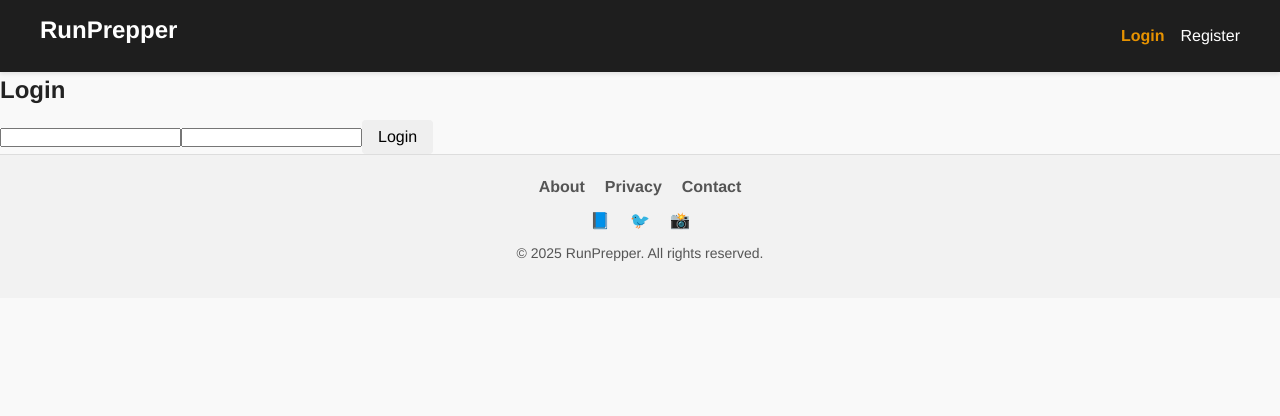
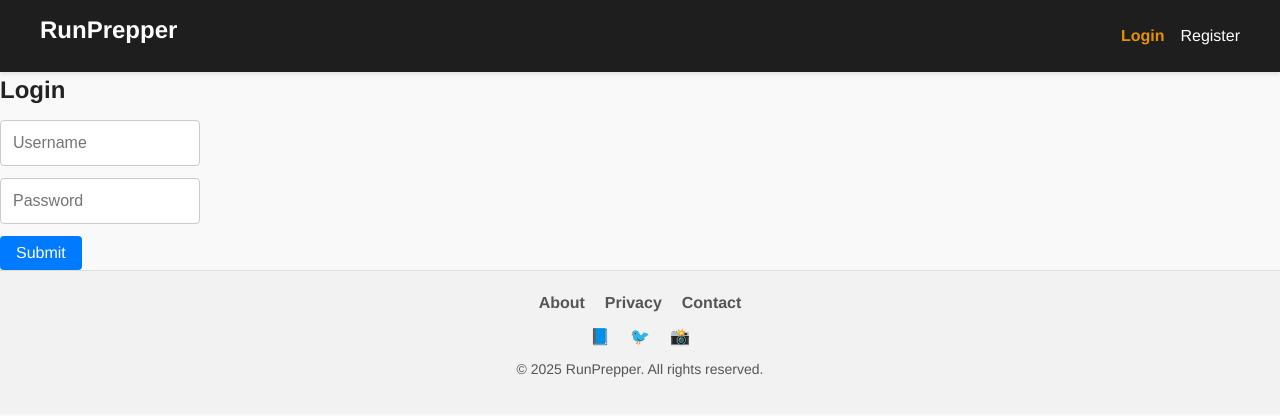
Before and after one commit to dangosailing/aidev24_webdev_fe, a React (Vite) app: page /login in a window 1280 px wide. Shown: the top 416 px of the page. Built offline with nearby package versions, Linux system fonts and the light colour scheme; some icons are missing.

Commit message:
Update Login page to work with form component. try/catch is now in form component, hence no try catch in onSubmit

```diff
--- a/src/pages/Login.jsx
+++ b/src/pages/Login.jsx
@@ -1,46 +1,44 @@
-import React, { useContext } from 'react'
-import { login } from '../services/userApi'
-import { useForm } from 'react-hook-form'
-import { useNavigate } from 'react-router-dom'
-import UserContext from '../contexts/UserContextBase'
+import React, { useContext } from "react";
+import { login } from "../services/userApi";
+import Form from "../components/Form";
+import { useNavigate } from "react-router-dom";
+import UserContext from "../contexts/UserContextBase";
 
 const Login = () => {
-  const {
-    handleSubmit,
-    register
-  } = useForm();
-  const { setUser, setIsLoggedIn, setServerMessage } = useContext(UserContext)
+  const { setUser, setIsLoggedIn } = useContext(UserContext);
 
-  let navigate = useNavigate()
+  let navigate = useNavigate();
+
   const onSubmit = async (data) => {
-    try {
-      const response = await login(data)
-      setUser({ username: data.username })
-      setIsLoggedIn(true)
-      navigate('/profile')
-    } catch (error) {
-      setServerMessage({ type: "failed", text: error.message })
-    }
-  }
+      const response = await login(data);
+      setUser({ username: data.username });
+      setIsLoggedIn(true);
+      navigate("/profile");
+      return response;
+  };
+
+  const fields = [
+    {
+      name: "username",
+      label: "Username",
+      validation: { required: "Username is required" },
+    },
+    {
+      name: "password",
+      label: "Password",
+      type: "password",
+      validation: {
+        required: "Password is required",
+      },
+    },
+  ];
 
   return (
     <div>
       <h2>Login</h2>
-      <form onSubmit={handleSubmit(onSubmit)}>
-        <input
-          type="text"
-          {...register('username', { required: true })}
-          id="username-input"
-        />
-        <input
-          type="password"
-          {...register('password', { required: true })}
-          id="userpwd-input"
-        />
-        <button type="submit">Login</button>
-      </form>
+      <Form fields={fields} onSubmit={onSubmit} />
     </div>
-  )
-}
+  );
+};
 
-export default Login
+export default Login;
```
